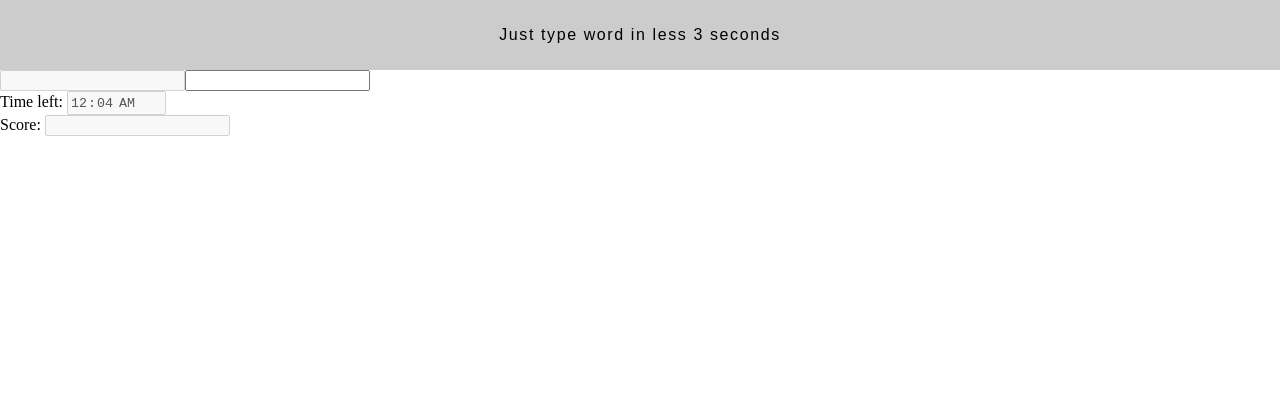
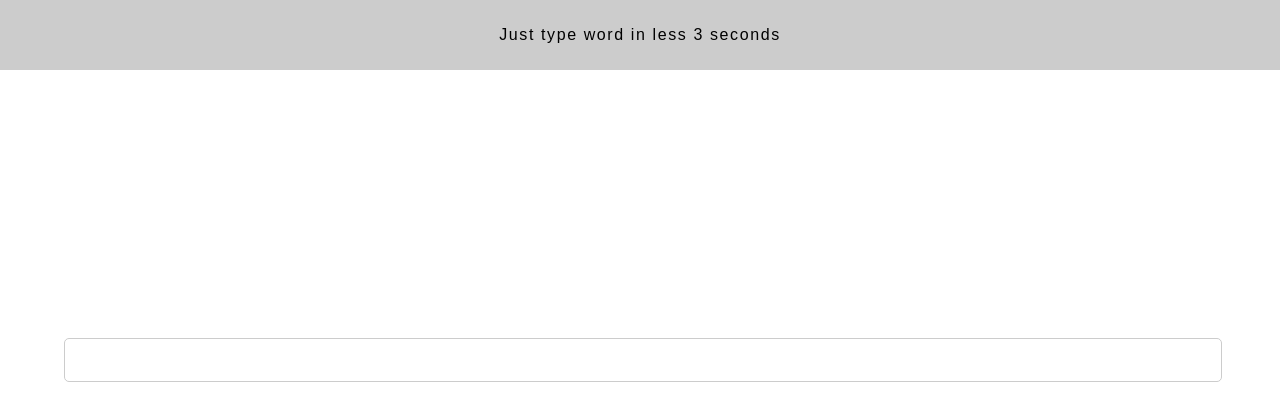
Before and after one commit to luan0ap/word-fast, a React (Create React App) app: page / in a window 1280 px wide. Shown: the top 420 px of the page. Built offline with nearby package versions, Linux system fonts and the light colour scheme; no server answers.

Commit message:
style inputs

```diff
--- a/src/App.jsx
+++ b/src/App.jsx
@@ -1,6 +1,6 @@
 // eslint-disable-next-line
 import React, { Component, Fragment } from 'react'
-import getData from './api'
+import getWords from './api'
 import Header from './components/Header'
 import './style.css'
 
@@ -9,12 +9,14 @@ class App extends Component {
     super()
     this.state = {
       words: [],
-      current: ''
+      current: '',
+      time: 3,
+      score: 0
     }
   }
 
   componentDidMount () {
-    getData().then(({ data }) => this.setState(({ words }) => ({ words: [...data.words] })))
+    getWords().then(({ data }) => this.setState(({ words }) => ({ words: [...data.words] })))
   }
 
   verifyWord = () => {
@@ -38,9 +40,10 @@ class App extends Component {
             <input type='text' className='send' onKeyDown={this.verifyWord} />
           </section>
 
+          {/*
           <section className='timer-score'>
 
-            <div className='timer-form'>
+            <div className='info-form'>
               <label htmlFor='timer'>Time left: </label>
               <input type='time' name='timer' id='timer' className='timer' value='00:04' disabled />
             </div>
@@ -51,6 +54,7 @@ class App extends Component {
             </div>
 
           </section>
+        */}
         </main>
       </>
     )
--- a/src/style.css
+++ b/src/style.css
@@ -2,9 +2,46 @@ html,
 body {
   margin: 0;
   padding: 0;
+  font-family: Arial, Helvetica, sans-serif;
+  letter-spacing: 0.1rem;
 }
 
-.desc {
-  font-family: Arial, Helvetica, sans-serif;
-  letter-spacing: 0.1rem
+/*Main content style*/
+.content-game {
+  width: 100vw;
+  display: flex;
+  flex-direction: column;
+  align-items: center;
 }
+
+/*Random word box style*/
+.inputs-words {
+  display: flex;
+  flex-direction: column;
+  width: 90%;
+  padding: 5%
+}
+
+/*Random word style*/
+
+.inputs-words > .words {
+  margin: 1em auto;
+  width: inherit;
+  font-size: 4rem;
+  text-align: center;
+  color: #4d4d4d;
+  border: none;
+  outline: none;
+  background: transparent;
+}
+
+/*Input to test style*/
+.inputs-words > .send {
+  height: 40px;
+  width: 100%;
+  font-size: 1.5em;
+  outline: none;
+  color: #4d4d4d;
+  border: 1px solid #ccc;
+  border-radius: 5px;
+}
```
